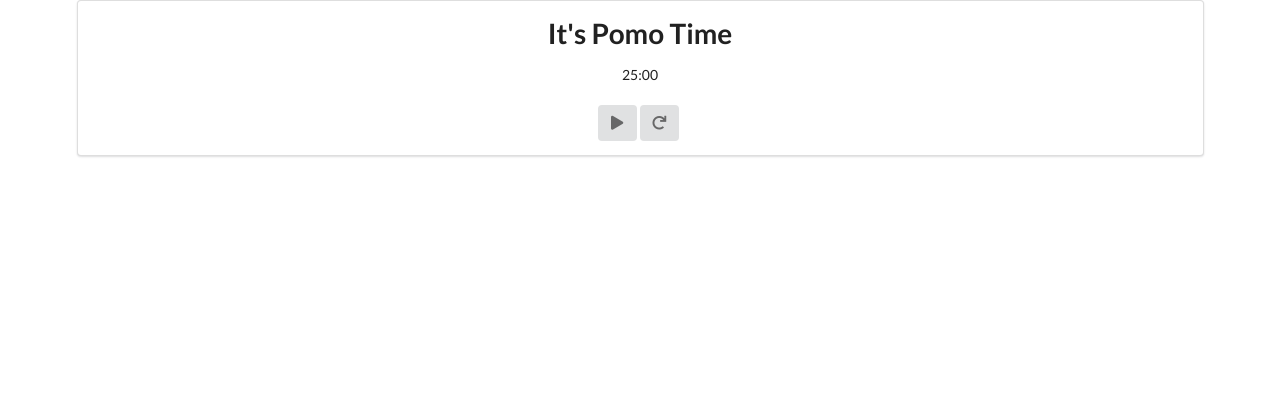
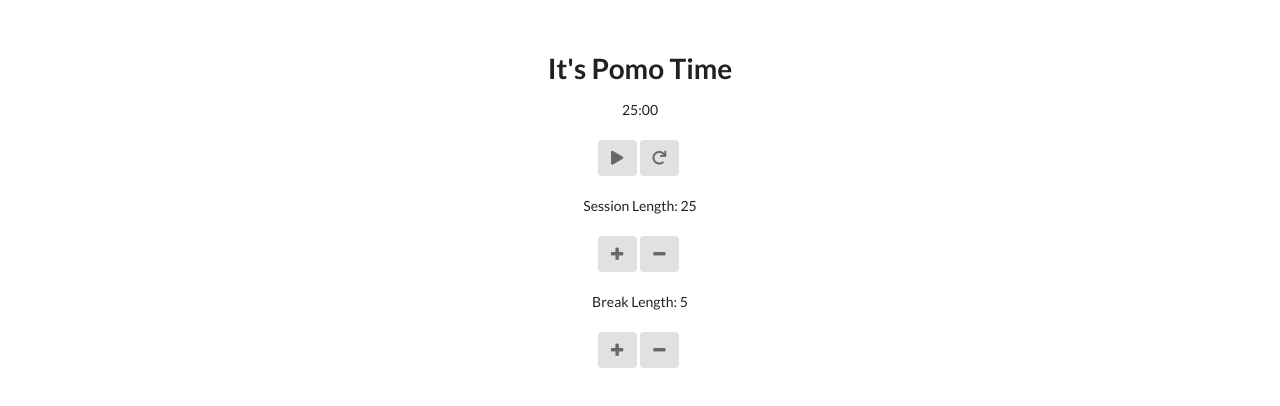
Before and after one commit to hmaag/pomodoro, a React (Create React App) app: page / in a window 1280 px wide. Shown: the top 406 px of the page. Built offline with nearby package versions, Linux system fonts and the light colour scheme.

Commit message:
Basic implementation complete

```diff
--- a/src/components/App.js
+++ b/src/components/App.js
@@ -1,5 +1,7 @@
 import React from 'react';
 import Timer from './Timer';
+import WorkButtons from './WorkButtons';
+import BreakButtons from './BreakButtons';
 
 class App extends React.Component {
 
@@ -12,6 +14,50 @@ class App extends React.Component {
             secondsLeft: '00',
             workLength: 25,
             breakLength: 5
+        }
+    }
+
+    incrementWork = () => {
+        if (this.state.workLength < 60) {
+            let newLength = this.state.workLength + 1;
+            let newMinLeft = newLength;
+            if (newMinLeft < 10) {
+                newMinLeft = `0${newMinLeft}`;
+            }
+            this.setState({
+                workLength: newLength,
+                minutesLeft: newMinLeft
+            });
+        }
+    }
+
+    decrementWork = () => {
+        if (this.state.workLength > 0) {
+            let newLength = this.state.workLength - 1;
+            let newMinLeft = newLength;
+            if (newMinLeft < 10) {
+                newMinLeft = `0${newMinLeft}`;
+            }
+            this.setState({
+                workLength: newLength,
+                minutesLeft: newMinLeft
+            });
+        }
+    }
+
+    incrementBreak = () => {
+        if (this.state.breakLength < 60) {
+            this.setState({
+                breakLength: this.state.breakLength + 1
+            });
+        }
+    }
+
+    decrementBreak = () => {
+        if (this.state.breakLength > 0) {
+            this.setState({
+                breakLength: this.state.breakLength - 1
+            });
         }
     }
 
@@ -33,8 +79,11 @@ class App extends React.Component {
 
     // Decrements by one second
     decrementTimer = () => {
+        // Convert remaining minutes and seconds to numbers
         let newSecs = Number(this.state.secondsLeft);
         let newMins = Number(this.state.minutesLeft);
+
+        // If we hit zero min/zero seconds, check if it's time for a break, or another working session
         if (newMins === 0 && newSecs === 0) {
             if (!this.state.breakRunning) {
               newMins = this.state.breakLength;
@@ -47,13 +96,14 @@ class App extends React.Component {
                 breakRunning: false,
               });
             }
-        } else if (newSecs === 0) {
+        } else if (newSecs === 0) { // Else, if seconds hit zero, flip them to 59 and decrement one minute
             newMins--;
             newSecs = 59;
-        } else {
+        } else { // Else, decrement one second
             newSecs--;
         }
 
+        // If seconds or minutes go below 10, add a 0 in front
         if (newSecs < 10) {
             newSecs = `0${newSecs}`;
         }
@@ -62,6 +112,7 @@ class App extends React.Component {
             newMins = `0${newMins}`;
         }
 
+        // Update the state
         this.setState({
             secondsLeft: newSecs,
             minutesLeft: newMins,
@@ -77,17 +128,18 @@ class App extends React.Component {
             workLength: 25,
             breakLength: 5
         });
-        this.toggleTimer();
+        clearInterval(this.intervalID);
     }
 
     render() {
         const style = {
+            marginTop: '50px',
             display: 'flex',
             alignItems: 'center',
             justifyContent: 'center',
         }
         return (
-            <div className='ui container segment'>
+            <div className='ui container'>
                 <h1 style={style} >It's Pomo Time</h1>
                 <Timer
                     minutesLeft={this.state.minutesLeft}
@@ -95,6 +147,18 @@ class App extends React.Component {
                     toggleTimer={this.toggleTimer}
                     resetTimer={this.resetTimer}
                 />
+                <br />
+                <WorkButtons
+                    workLength={this.state.workLength}
+                    incrementWork={this.incrementWork}
+                    decrementWork={this.decrementWork}
+                />
+                <br />
+                <BreakButtons
+                    breakLength={this.state.breakLength}
+                    incrementBreak={this.incrementBreak}
+                    decrementBreak={this.decrementBreak}
+                />
             </div>
         );
     }
--- /dev/null
+++ b/src/components/BreakButtons.js
@@ -0,0 +1,28 @@
+import React from 'react';
+
+class BreakButtons extends React.Component {
+
+    render() {
+        const style = {
+            display: 'flex',
+            alignItems: 'center',
+            justifyContent: 'center',
+        }
+        return (
+            <div>
+                <span style={style}> Break Length: {this.props.breakLength} </span>
+                <br />
+                <div style={style}>
+                    <button className='ui icon button' onClick={this.props.incrementBreak}>
+                        <i className='plus icon' />
+                    </button>
+                    <button className='ui icon button' onClick={this.props.decrementBreak}>
+                        <i className='minus icon' />
+                    </button>
+                </div>
+            </div>
+        )
+    }
+}
+
+export default BreakButtons;
--- /dev/null
+++ b/src/components/WorkButtons.js
@@ -0,0 +1,28 @@
+import React from 'react';
+
+class WorkButtons extends React.Component {
+
+    render() {
+        const style = {
+            display: 'flex',
+            alignItems: 'center',
+            justifyContent: 'center',
+        }
+        return (
+            <div>
+                <span style={style}> Session Length: {this.props.workLength} </span>
+                <br />
+                <div style={style}>
+                    <button className='ui icon button' onClick={this.props.incrementWork}>
+                        <i className='plus icon' />
+                    </button>
+                    <button className='ui icon button' onClick={this.props.decrementWork}>
+                        <i className='minus icon' />
+                    </button>
+                </div>
+            </div>
+        )
+    }
+}
+
+export default WorkButtons;
```
